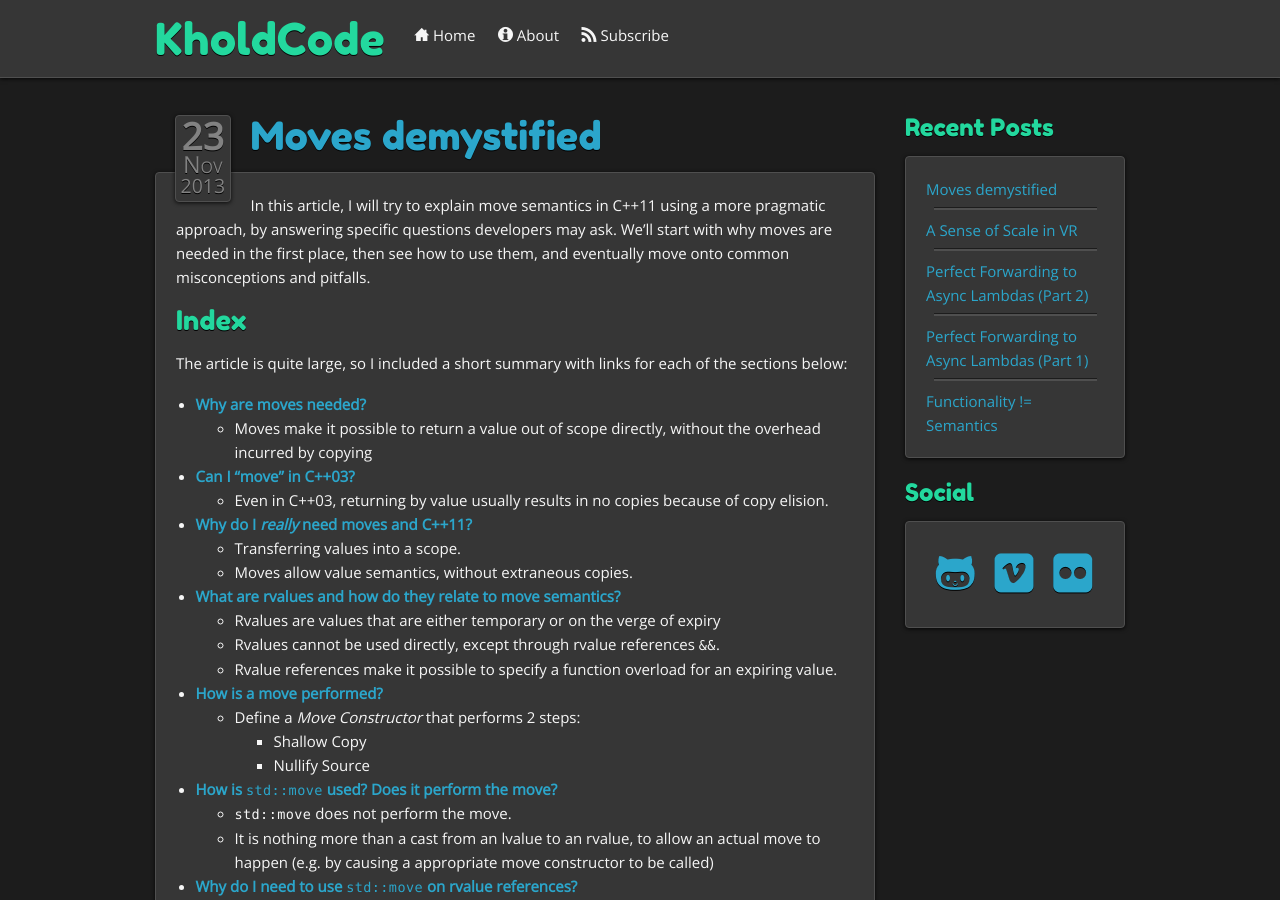
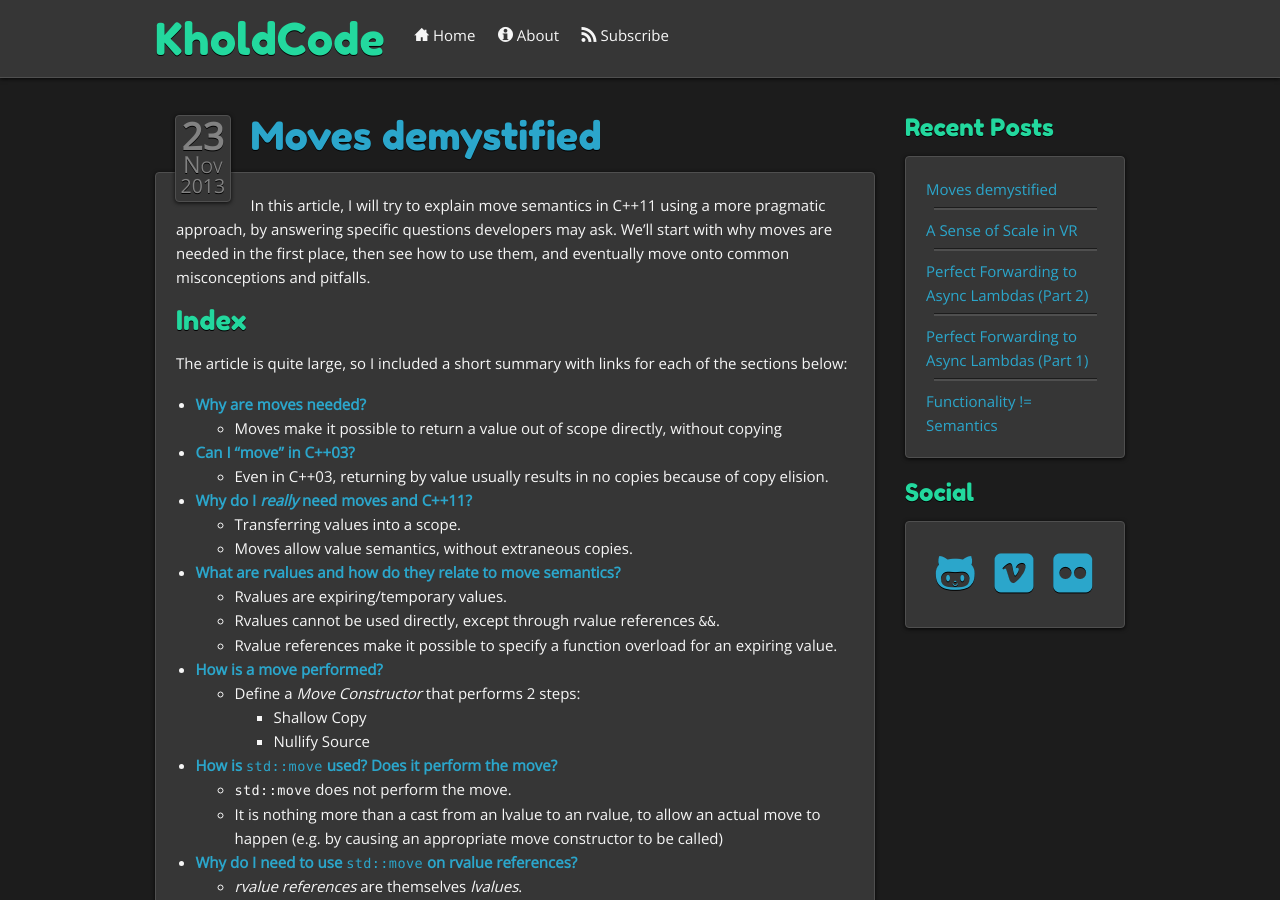
Before and after one commit to KholdStare/kholdstare.github.com, a Jekyll site: the page built from _posts/2013-11-23-moves-demystified.markdown, in a window 1280 px wide and 900 px high. Built offline with Jekyll 4.4.1, drawn with Linux system fonts in a browser that asks for light colours; comment, search, counter and statistics services are not loaded; some of the changed text lies outside the part shown.

Commit message:
Making some adjustments to corrections.

```diff
--- a/_posts/2013-11-23-moves-demystified.markdown
+++ b/_posts/2013-11-23-moves-demystified.markdown
@@ -21,7 +21,7 @@
 
 * [Why are moves needed?](#why1)
 
-   * Moves make it possible to  return a value out of scope directly, without the overhead incurred by copying
+   * Moves make it possible to return a value out of scope directly, without copying
 
 * [Can I "move" in C++03?](#cpp03)
 
@@ -35,11 +35,11 @@
 
 * [What are rvalues and how do they relate to move semantics?](#rvalues)
 
-   * Rvalues are values that are either temporary or on the verge of expiry
+   * Rvalues are expiring/temporary values.
    * Rvalues cannot be used directly, except through rvalue references
      <code>&amp;&amp;</code>.
-   * Rvalue references make it possible to specify a function overload for an expiring
-     value.
+   * Rvalue references make it possible to specify a function overload for an
+     expiring value.
 
 * [How is a move performed?](#move-constructor)
 
@@ -52,8 +52,8 @@
 
    * `std::move` does not perform the move.
    * It is nothing more than a cast from an lvalue to an rvalue, to allow an
-     actual move to happen (e.g. by causing a appropriate
-     move constructor to be called)
+     actual move to happen (e.g. by causing an appropriate move constructor to
+     be called)
 
 * [Why do I need to use `std::move` on rvalue references?](#std-move2)
 
@@ -191,7 +191,8 @@
 
 Now, I say _usually_, because there are corner cases where this optimization
 will not trigger. See the [Wikipedia
-Article](http://en.wikipedia.org/wiki/Return_value_optimization) for an overview, and consult your favourite compiler manual for more details.
+Article](http://en.wikipedia.org/wiki/Return_value_optimization) for an
+overview, and consult your favourite compiler manual for more details.
 
 In the next section we'll consider another problem where move semantics are needed.
 
@@ -286,10 +287,10 @@
 _rvalue references_ (`&&`) to be able to bind to them. This allows overloading
 functions/methods/constructors for rvalue arguments which we know will expire.
 
-> Rvalues are values that are either temporary or on the verge of expiry. They cannot be used
-> directly, except through rvalue references <code>&amp;&amp;</code>. Rvalues and rvalue references are
-> very different notions. Rvalue references make it possible to specify a function overload for an
-> expiring value, such as a move constructor.
+> Rvalues are values that are either temporary or on the verge of expiry. They
+> cannot be used directly, except through rvalue references
+> <code>&amp;&amp;</code>. Rvalue references make it possible to specify a
+> function overload for an expiring value, such as a move constructor.
 
 ---------------------------------------
 
@@ -386,9 +387,9 @@
 
 It bears reiterating:
 
-> `std::move` does not perform the move.It is nothing more than a cast from an
-> lvalue to an rvalue, to allow an actual move to happen (e.g. by causing a appropriate
-> move constructor to be called).
+> `std::move` does not perform the move. It is nothing more than a cast from an
+> lvalue to an rvalue, to allow an actual move to happen (e.g. by causing an
+> appropriate move constructor to be called).
 
 ---------------------------------------
 
@@ -461,7 +462,12 @@
 interchangeably.  This is a stage I experienced, and was surprised that this
 is rarely disambiguated directly.
 
-This often manifests itself in code like this (which doesn't work):
+> Rvalues and rvalue references are very different notions. Rvalues are the
+> actual expiring values that cannot be used directly. To access rvalues, we
+> use rvalue references.
+
+The misconception often manifests itself in code like this (which doesn't
+work):
 
 {% highlight cpp %}
 // How NOT to do it
```
Also changed, not shown: other parts of _posts/2013-11-23-moves-demystified.markdown (+3 -3 lines).
